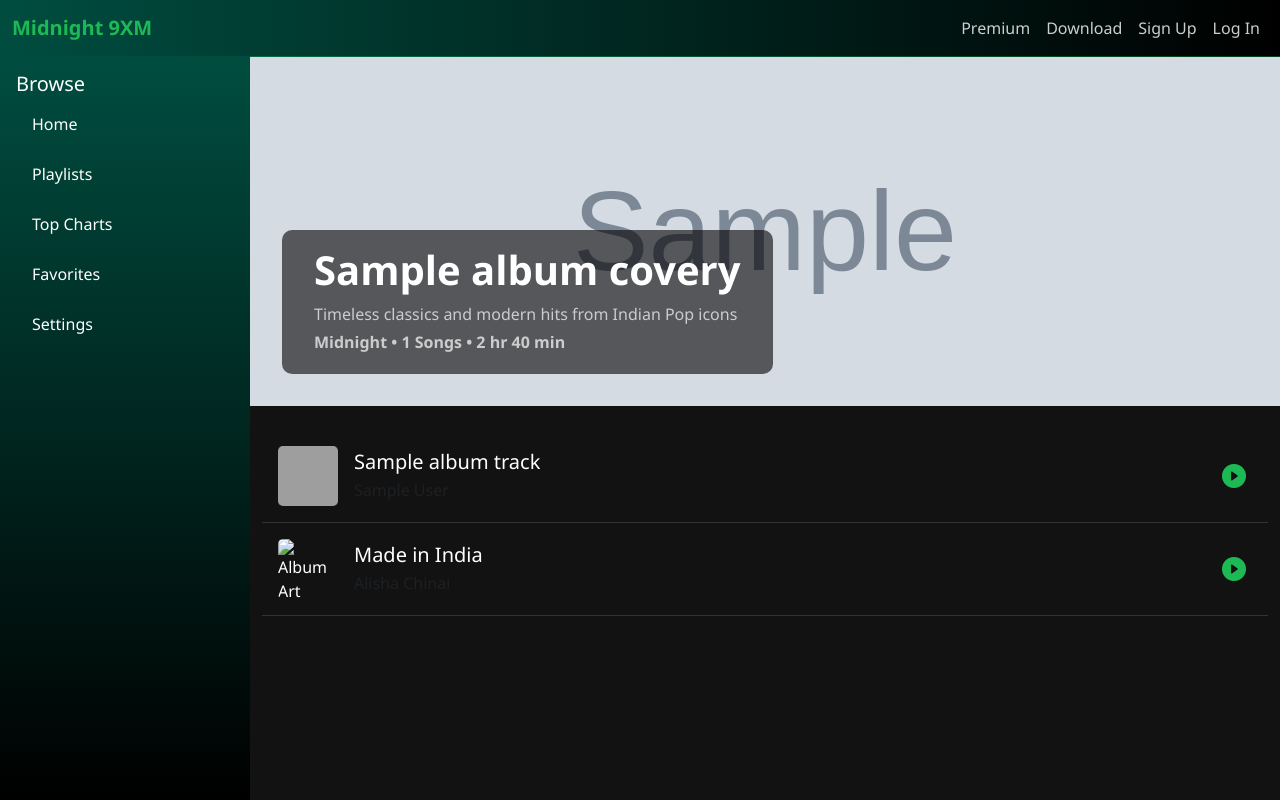
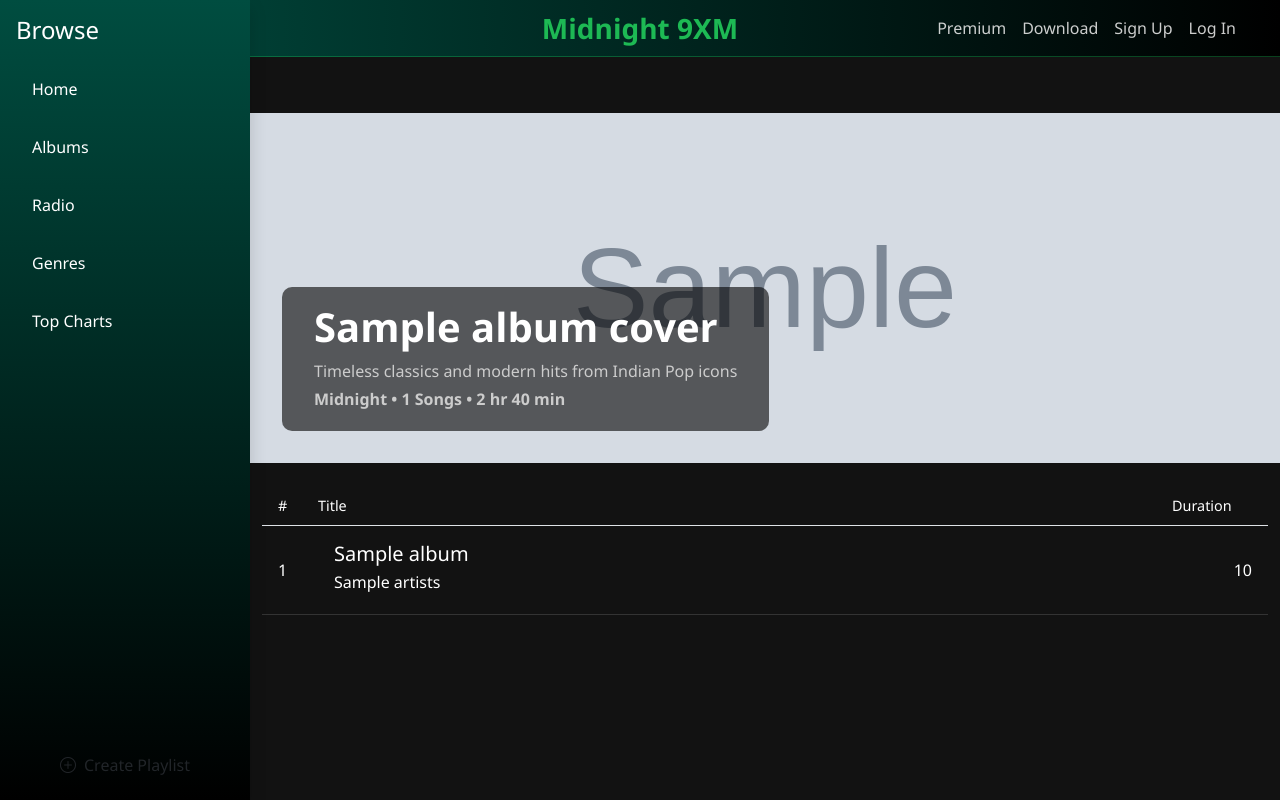
Before and after one commit to aayushpandey1703/Midnight-9XM, a Flask app: template templates/webplayer.htm in a window 1280 px wide. Run offline with Flask 3, Linux system fonts and the light colour scheme; the template is opened without the code that fills it: most values are stand-ins (such as "Sample title", 1, 10 or a date in 2020); grey boxes marked "Sample" are stand-in pictures; some libraries are stand-ins or nearby versions; grey boxes are pictures that could not be loaded.

Commit message:
update UI

```diff
--- a/app.py
+++ b/app.py
@@ -2,11 +2,13 @@ from flask import Flask, render_template, redirect, url_for, make_response,reque
 import requests
 from loguru import logger
 import json
+import functools
 
 app=Flask(__name__)
 
 TOKEN=None
 def token_generator(func):
+    @functools.wraps(func)
     def wrapper(*args, **kwargs):
         global TOKEN
         logger.debug("Generating token...")
@@ -35,7 +37,7 @@ def token_generator(func):
 def index():
     try:
         # Get trending albums
-        url=f"https://api.spotify.com/v1/search?q=tag:India best&type=album&market=IN&limit=20&offset=0"
+        url=f"https://api.spotify.com/v1/search?q=tag:India trending&type=album&market=IN&limit=20&offset=0"
         header={
             "Authorization":f"Bearer {TOKEN}"
         }
@@ -142,9 +144,10 @@ def index():
         return render_template("error.htm")
 
 @app.get("/webplayer")
-# @token_generator
+@token_generator
 def webplayer_get():
     try:
+        print(TOKEN)
         header={
             "Authorization":f"Bearer {TOKEN}"
         }
@@ -155,21 +158,36 @@ def webplayer_get():
             album_track=[]
             track={}
             response=requests.get(
-                f"https://api.spotify.com/v1/albums?id={id}&market=IN",
+                f"https://api.spotify.com/v1/albums/{id}?market=IN",
                 headers=header
             )
+            if response.status_code!=200:
+                raise Exception(f"request failed with status code:{response.status_code}")
             response_dict=response.json()
-            track_cover["image"]=response_dict["images"][0]
+            track_cover["image"]=response_dict["images"][0]["url"]
+            print(track_cover["image"])
             track_cover["name"]=response_dict["name"]
             track_cover["total_tracks"]=response_dict["total_tracks"]
             for i in response_dict["tracks"]["items"]:
+                track={}
+                # track_id=i["id"]
+                # track_response=requests.get(
+                #     f"https://api.spotify.com/v1/tracks/{track_id}",
+                #     headers=header
+                # )
+                # track_dict=track_response.json()
+                # if track_response.status_code==200:
+                #     image_url=track_dict["album"]["images"][0]["url"]
+                # else:
+                #     image_url=None
                 artists_list=[j["name"] for j in i["artists"]]
                 track["artists"]=",".join(artists_list)
                 track["name"]=i["name"]
-                track["duration"]=i["durattion_ms"]
+                track["duration"]=i["duration_ms"]
+                # track["image"]=image_url
                 album_track.append(track)
 
-        return render_template("webplayer.htm",album_cover=track_cover,album_track=album_track)
+        return render_template("webplayer.htm",album_cover=track_cover,album=album_track)
     except Exception as e:
         logger.error("Error in loading webplayer:")
         logger.error(str(e))
--- a/templates/webplayer.htm
+++ b/templates/webplayer.htm
@@ -14,7 +14,6 @@
       margin: 0;
     }
 
-    /* Navbar */
     .navbar {
       background: linear-gradient(to right, #004d40, #000);
       border-bottom: 1px solid rgba(30, 215, 96, 0.3);
@@ -23,6 +22,11 @@
 
     .navbar .navbar-brand {
       color: #1db954 !important;
+      margin-left: auto;
+      margin-right: auto;
+      position: absolute;
+      left: 50%;
+      transform: translateX(-50%);
     }
 
     .navbar .nav-link {
@@ -34,7 +38,6 @@
       text-shadow: 0 0 5px rgba(30, 215, 96, 0.6);
     }
 
-    /* Sidebar */
     #sidebar {
       width: 250px;
       background: linear-gradient(to bottom, #004d40, #000);
@@ -55,17 +58,14 @@
       color: #1db954;
     }
 
-    /* Main content */
     .main-content {
       margin-left: 250px;
       padding-top: 56px;
     }
 
-    /* Playlist Header */
     .playlist-header {
       position: relative;
       height: 350px;
-      background-image: url('{{album_cover.image}}');
       background-size: cover;
       background-position: center;
       background-repeat: no-repeat;
@@ -90,43 +90,58 @@
       margin-bottom: 0.25rem;
     }
 
-    /* Song Cards */
     .song-card {
       display: flex;
       align-items: center;
       padding: 1rem;
       border-bottom: 1px solid #333;
       transition: background 0.3s ease;
+      position: relative;
     }
 
     .song-card:hover {
       background: #1e1e1e;
     }
 
-    .song-card img {
-      width: 60px;
-      height: 60px;
-      border-radius: 5px;
-      margin-right: 1rem;
+    .song-details {
+      flex-grow: 1;
+      padding-left: 1rem;
     }
 
-    .song-details {
-      flex-grow: 1;
+    .duration {
+      width: 80px;
+      text-align: right;
     }
 
-    .play-btn {
-      background: none;
+    .add-btn-hover {
+      display: none;
+      background: #1db954;
       border: none;
-      color: #1db954;
-      font-size: 1.5rem;
+      color: white;
+      padding: 5px 12px;
+      border-radius: 20px;
+      font-size: 0.75rem;
       cursor: pointer;
     }
 
-    .play-btn:hover {
-      color: #1ed760;
+    .song-card:hover .duration {
+      display: none;
     }
 
-    /* Responsive Sidebar Toggle (Optional) */
+    .song-card:hover .add-btn-hover {
+      display: inline-block;
+    }
+
+    .playlist-item {
+      cursor: pointer;
+      transition: background 0.3s;
+    }
+
+    .playlist-item:hover,
+    .playlist-item.active {
+      background-color: rgba(30, 215, 96, 0.2);
+    }
+
     @media (max-width: 992px) {
       #sidebar {
         display: none;
@@ -135,20 +150,40 @@
       .main-content {
         margin-left: 0;
       }
+
+      .navbar .navbar-brand {
+        position: static;
+        transform: none;
+        margin: 0 auto;
+      }
     }
+    .playlist-card {
+  cursor: pointer;
+  transition: transform 0.2s ease, border-color 0.2s ease;
+  border-radius: 12px;
+}
+
+.playlist-card:hover {
+  transform: translateY(-5px);
+  border-color: #1db954;
+  box-shadow: 0 0 15px rgba(30, 215, 96, 0.3);
+}
+
+.playlist-card.active {
+  border: 2px solid #1db954;
+  box-shadow: 0 0 20px rgba(30, 215, 96, 0.5);
+}
+
   </style>
 </head>
 <body>
 
 <!-- Navbar -->
-<nav class="navbar navbar-expand-lg navbar-dark fixed-top">
+<nav class="navbar navbar-expand-lg navbar-dark px-4 position-relative">
   <div class="container-fluid">
-    <a class="navbar-brand fw-bold" href="#">Midnight 9XM</a>
-    <button class="navbar-toggler" type="button" data-bs-toggle="collapse" data-bs-target="#navbarNav">
-      <span class="navbar-toggler-icon"></span>
-    </button>
-    <div class="collapse navbar-collapse justify-content-end" id="navbarNav">
-      <ul class="navbar-nav">
+    <a class="navbar-brand fw-bold fs-3" href="#">Midnight 9XM</a>
+    <div class="collapse navbar-collapse justify-content-end">
+      <ul class="navbar-nav ms-auto">
         <li class="nav-item"><a class="nav-link" href="#">Premium</a></li>
         <li class="nav-item"><a class="nav-link" href="#">Download</a></li>
         <li class="nav-item"><a class="nav-link" href="#">Sign Up</a></li>
@@ -159,54 +194,115 @@
 </nav>
 
 <!-- Sidebar -->
-<div id="sidebar">
-  <h5 class="text-white">Browse</h5>
-  <nav class="nav flex-column">
-    <a class="nav-link" href="#">Home</a>
-    <a class="nav-link" href="#">Playlists</a>
-    <a class="nav-link" href="#">Top Charts</a>
-    <a class="nav-link" href="#">Favorites</a>
-    <a class="nav-link" href="#">Settings</a>
-  </nav>
+<div id="sidebar" class="position-fixed top-0 start-0 vh-100 p-3 shadow d-flex flex-column">
+  <h4 class="text-white mb-4">Browse</h4>
+  <ul class="nav flex-column mb-4">
+    <li class="nav-item mb-2"><a class="nav-link text-white" href="#">Home</a></li>
+    <li class="nav-item mb-2"><a class="nav-link text-white" href="#music-section">Albums</a></li>
+    <li class="nav-item mb-2"><a class="nav-link text-white" href="#">Radio</a></li>
+    <li class="nav-item mb-2"><a class="nav-link text-white" href="#">Genres</a></li>
+    <li class="nav-item mb-2"><a class="nav-link text-white" href="#">Top Charts</a></li>
+  </ul>
+  <div class="mt-auto">
+    <button class="btn btn-custom w-100">
+      <i class="bi bi-plus-circle me-2"></i>Create Playlist
+    </button>
+  </div>
 </div>
 
 <!-- Main Content -->
 <div class="main-content">
-  <div class="playlist-header">
+  <div class="playlist-header" style="background-image: url('{{ album_cover.image }}');">
     <div class="playlist-overlay">
       <div class="playlist-info">
-        <h1>{{album_cover.name}}y</h1>
+        <h1>{{ album_cover.name }}</h1>
         <p>Timeless classics and modern hits from Indian Pop icons</p>
-        <p><strong>Midnight • {{album_cover.total_tracks}} Songs • 2 hr 40 min</strong></p>
+        <p><strong>Midnight • {{ album_cover.total_tracks }} Songs • 2 hr 40 min</strong></p>
       </div>
     </div>
   </div>
 
   <div class="container mt-4">
-    <!-- Song Cards -->
-    {%for i in album_track%}
-    <div class="song-card">
-      <img src="https://static.vecteezy.com/system/resources/thumbnails/026/433/446/small/abstract-musical-note-symbol-painting-black-background-generative-ai-photo.jpg" alt="Album Art">
+    <div class="d-flex px-3 py-2 border-bottom" style="font-size: 0.9rem;">
+      <div style="width: 40px;">#</div>
+      <div class="flex-grow-1">Title</div>
+      <div style="width: 80px;">Duration</div>
+    </div>
+
+    {% for i in album %}
+    <div class="song-card d-flex align-items-center">
+      <div style="width: 40px;">{{ loop.index }}</div>
       <div class="song-details">
-        <h5 class="mb-1">{{i.name}}</h5>
-        <p class="mb-0 text-muted">{{i.author}}</p>
+        <h5 class="mb-1">{{ i.name }}</h5>
+        <p class="mb-1">{{ i.artists }}</p>
       </div>
-      <button class="play-btn" title="Play"><i class="bi bi-play-circle-fill"></i></button>
+      <div class="duration">{{ i.duration or '3:45' }}</div>
+      <button class="add-btn-hover" data-bs-toggle="modal" data-bs-target="#playlistModal">
+        <i class="bi bi-plus-circle"></i> Add
+      </button>
     </div>
-    {%endfor%}
+    {% endfor %}
+  </div>
+</div>
 
-    <div class="song-card">
-      <img src="https://via.placeholder.com/60" alt="Album Art">
-      <div class="song-details">
-        <h5 class="mb-1">Made in India</h5>
-        <p class="mb-0 text-muted">Alisha Chinai</p>
+<!-- Playlist Modal -->
+<div class="modal fade" id="playlistModal" tabindex="-1" aria-labelledby="playlistModalLabel" aria-hidden="true">
+  <div class="modal-dialog modal-dialog-centered modal-lg">
+    <div class="modal-content bg-dark text-white">
+      <div class="modal-header">
+        <h5 class="modal-title" id="playlistModalLabel">Choose a Playlist</h5>
+        <button type="button" class="btn-close btn-close-white" data-bs-dismiss="modal" aria-label="Close"></button>
       </div>
-      <button class="play-btn" title="Play"><i class="bi bi-play-circle-fill"></i></button>
+      <div class="modal-body">
+        <div class="row g-3" id="playlistCardList">
+          <div class="col-md-3">
+            <div class="card playlist-card h-100 bg-black text-white p-3 text-center border border-secondary">
+              <div class="card-body">
+                <h6 class="card-title">❤️ Favorites</h6>
+              </div>
+            </div>
+          </div>
+          <div class="col-md-3">
+            <div class="card playlist-card h-100 bg-black text-white p-3 text-center border border-secondary">
+              <div class="card-body">
+                <h6 class="card-title">🕺 I-Pop Collection</h6>
+              </div>
+            </div>
+          </div>
+          <div class="col-md-3">
+            <div class="card playlist-card h-100 bg-black text-white p-3 text-center border border-secondary">
+              <div class="card-body">
+                <h6 class="card-title">🌃 Midnight Vibes</h6>
+              </div>
+            </div>
+          </div>
+          <div class="col-md-3">
+            <div class="card playlist-card h-100 bg-black text-white p-3 text-center border border-secondary">
+              <div class="card-body">
+                <h6 class="card-title">🎧 Workout Beats</h6>
+              </div>
+            </div>
+          </div>
+        </div>
+      </div>
+      <div class="modal-footer border-top border-secondary">
+        <button class="btn btn-success" data-bs-dismiss="modal">Add</button>
+      </div>
     </div>
   </div>
-
 </div>
 
+<!-- Scripts -->
 <script src="https://cdn.jsdelivr.net/npm/bootstrap@5.3.3/dist/js/bootstrap.bundle.min.js"></script>
+<script>
+
+  document.querySelectorAll('.playlist-card').forEach(card => {
+  card.addEventListener('click', () => {
+    document.querySelectorAll('.playlist-card').forEach(c => c.classList.remove('active'));
+    card.classList.add('active');
+  });
+});
+
+</script>
 </body>
 </html>
```
